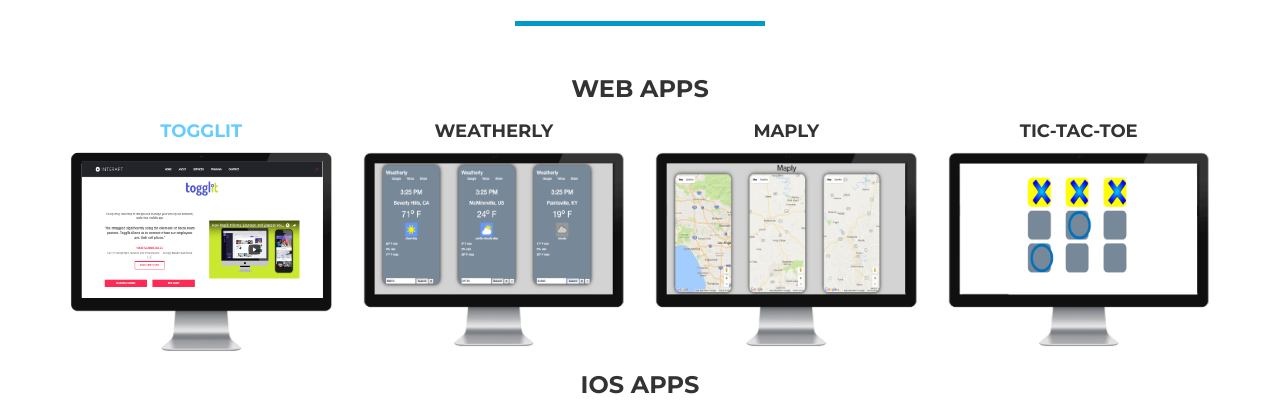
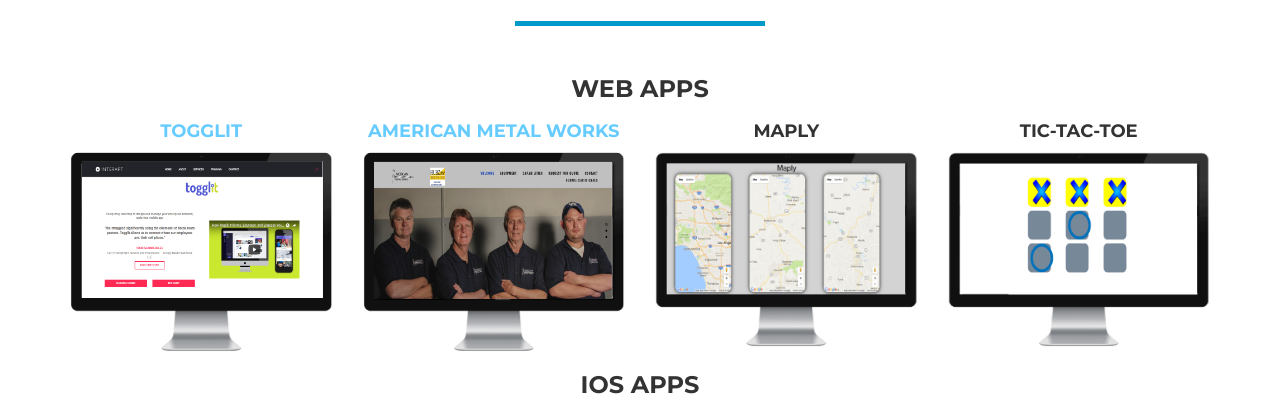
Before and after one commit to davidscottbowen/davidscottbowen.github.io, a plain HTML site: page index.html in a window 1280 px wide. Shown: the part 1440-1845 px from the top of the page. Drawn offline with nearby package versions, Linux system fonts and the light colour scheme; no server answers.

Commit message:
added amw to portfolio

```diff
--- a/index.html
+++ b/index.html
@@ -234,7 +234,9 @@
                 </div>
                 <div class="col-sm-3">
                     <center>
-                        <h4>Weatherly</h4>
+                        <a href="https://www.amwus.com/" target="_blank">
+                            <h4>American Metal Works</h4>
+                        </a>
                     </center>
                 </div>
                 <div class="col-sm-3">
@@ -259,7 +261,9 @@
                 </div>
                 <div class="col-sm-3">
                     <center>
-                        <img src="img/portfolio/weatherly.png" class="img-responsive" alt="">
+                        <a href="https://www.amwus.com/" target="_blank">
+                            <img src="img/portfolio/amw-screen.png" class="img-responsive" alt="">
+                        </a>
                     </center>
                 </div>
                 <div class="col-sm-3">
```
Also changed, not shown: img/portfolio/amw-screen.png (added), img/portfolio/amw.png (added).
